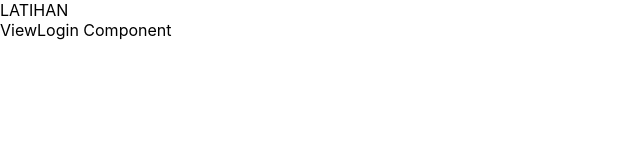
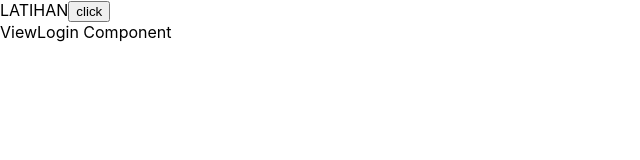
Before and after one commit to ffayel/2021_11_02_tjs_advanced, a React (Create React App) app in the folder latihan/: page / in a window 1280 px wide. Shown: the top 160 px of the page, without its empty margins (0-640 px from the left). Built offline with nearby package versions, Linux system fonts and the light colour scheme.

Commit message:
add click button

```diff
--- a/latihan/src/App.js
+++ b/latihan/src/App.js
@@ -12,6 +12,12 @@ function App() {
   return (
     <React.Fragment>
       LATIHAN
+      <button onClick={
+          () => store.dispatch(
+            {type:ActionTypes.USER_CONNECTION_REQUEST ,payload:null}
+            )}>
+              click
+            </button>
       <ViewLogin></ViewLogin>
     </React.Fragment>
   );
```
